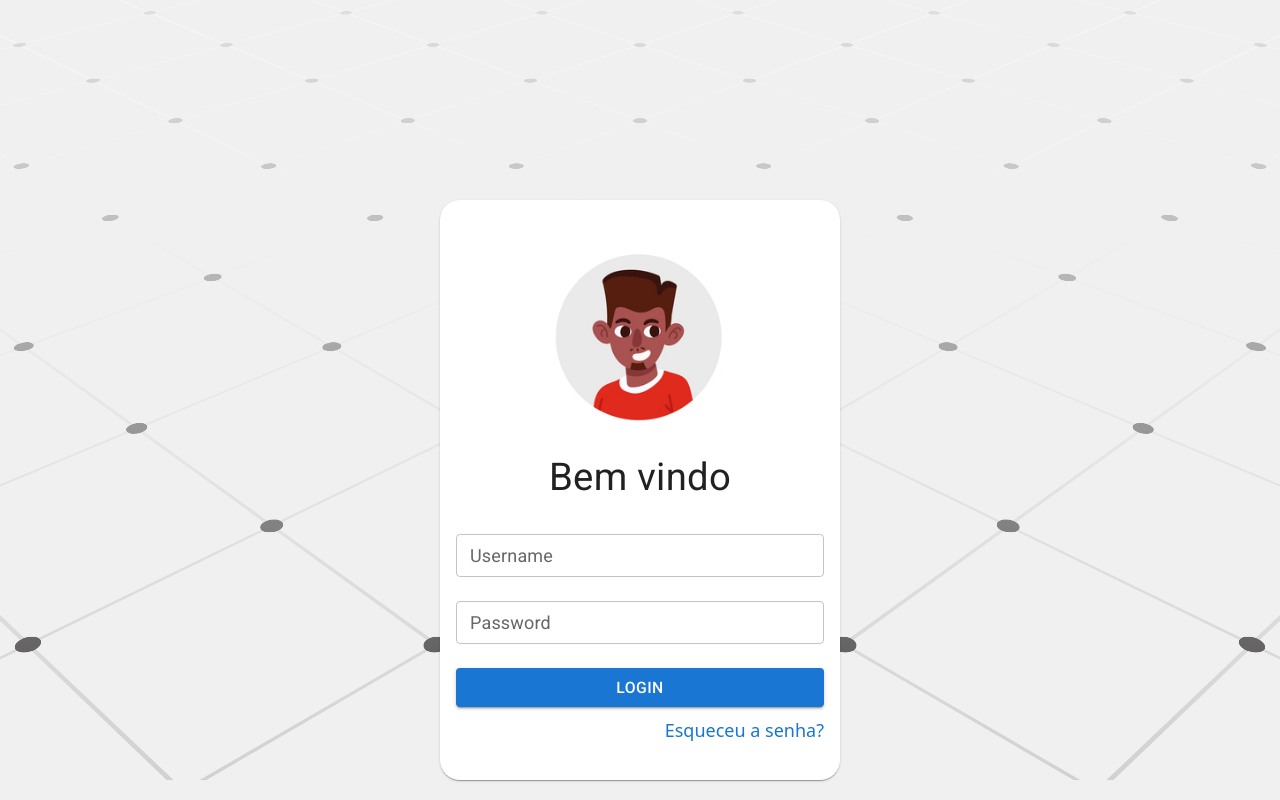
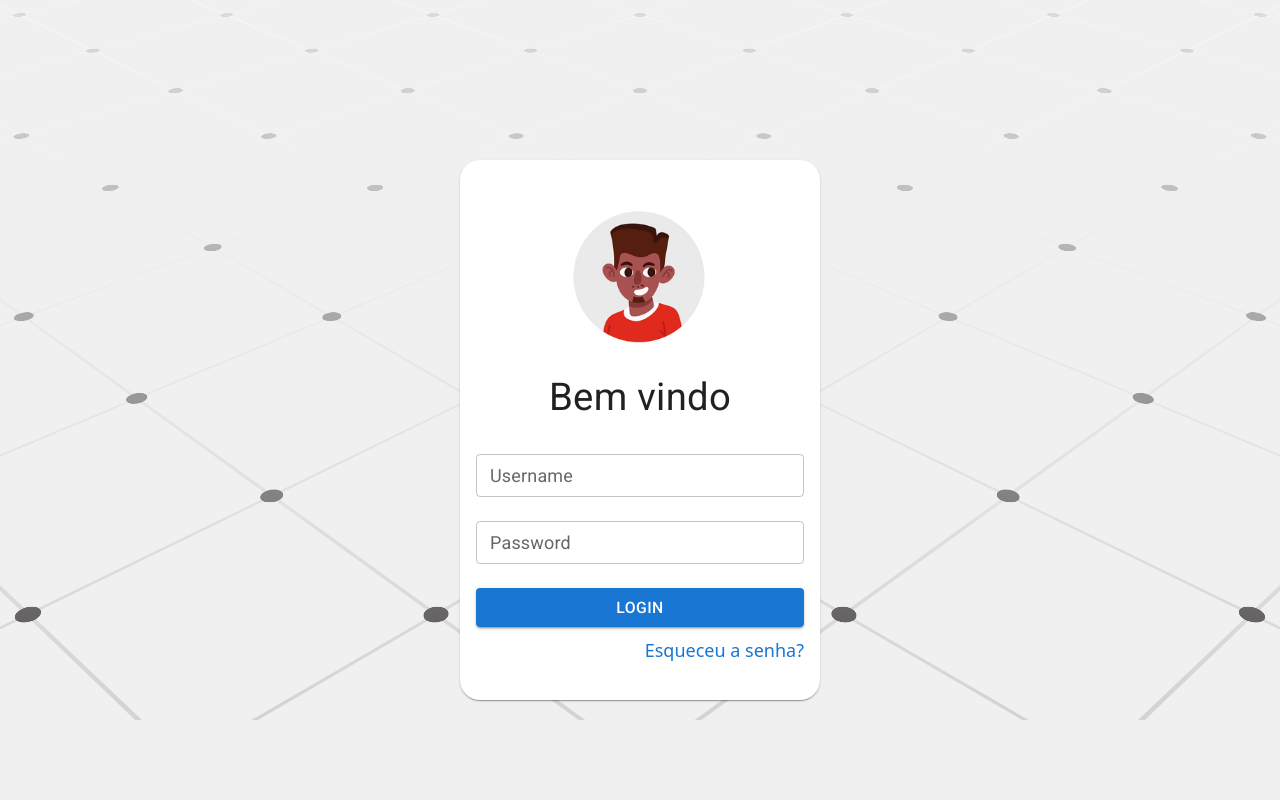
Before and after one commit to paulobaltieri/andromeda, a React (Vite) app: page / in a window 1280 px wide. Built offline with nearby package versions, Linux system fonts and the light colour scheme.

Commit message:
Ajuste da tela de login

```diff
--- a/src/pages/Login/index.jsx
+++ b/src/pages/Login/index.jsx
@@ -20,12 +20,12 @@ export default function Login() { // Toast ou alerta
                 minHeight: "90vh",
             }}
         >
-            <Card sx={{ height: 580, width: 400, mt: 25, borderRadius: 5 }}>
+            <Card sx={{ height: 540, width: 360, mt: 20, borderRadius: 5 }}>
                 <Avatar
                     src="/avatar/avatar02.jpg"
                     sx={{
-                        height: 190,
-                        width: 190,
+                        height: 150,
+                        width: 150,
                         display: "flex",
                         justifyContent: "center",
                         margin: "0 auto",
```
